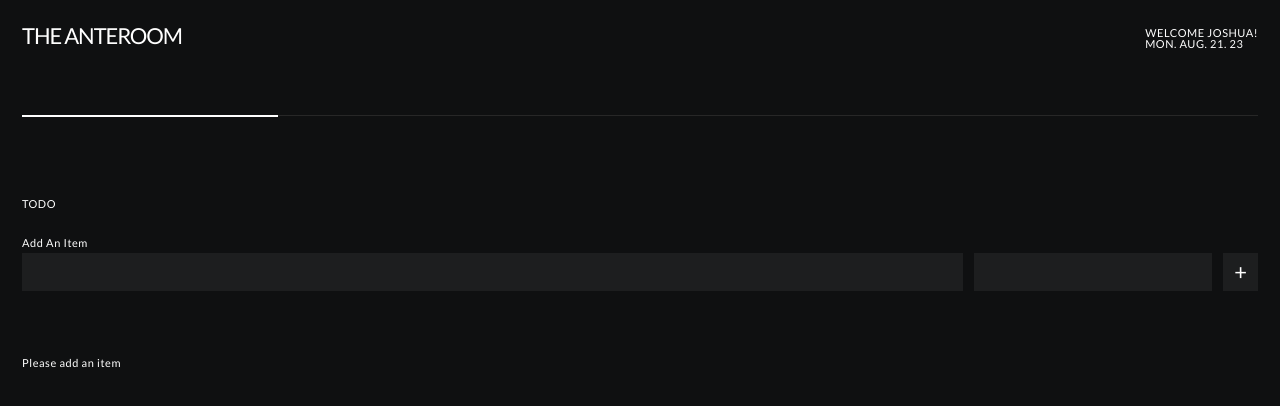
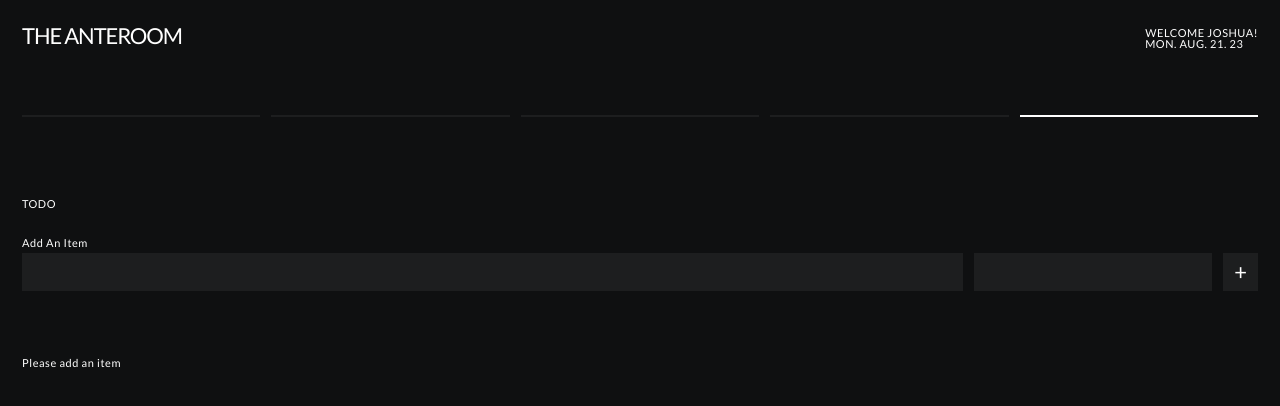
Before and after one commit to JoshuaIsADev/The-Anteroom-v2, a React (Create React App) app: page / in a window 1280 px wide. Shown: the top 406 px of the page. Built offline with nearby package versions, Linux system fonts and the light colour scheme.

Commit message:
changed nav scrolling to buttons instead for better functionality

```diff
--- a/src/components/Navbar.js
+++ b/src/components/Navbar.js
@@ -1,41 +1,33 @@
 import { useState, useEffect } from 'react';
 import '../index.css';
 
-function Scroller() {
-  const initialLeftPercentage =
-    parseFloat(sessionStorage.getItem('leftPercentage')) || 25;
-  const [scrollLeftPercentage, setScrollLeftPercentage] = useState(
-    initialLeftPercentage
+function NavIndicator() {
+  const slide = 5;
+
+  return (
+    <>
+      <button
+        className={`nav-indicator ${slide == 1 ? 'nav-indicator-active' : ''}`}
+      ></button>
+      <button
+        className={`nav-indicator ${slide == 2 ? 'nav-indicator-active' : ''}`}
+      ></button>
+      <button
+        className={`nav-indicator ${slide == 3 ? 'nav-indicator-active' : ''}`}
+      ></button>
+      <button
+        className={`nav-indicator ${slide == 4 ? 'nav-indicator-active' : ''}`}
+      ></button>
+      <button
+        className={`nav-indicator ${slide == 5 ? 'nav-indicator-active' : ''}`}
+      ></button>
+    </>
   );
-
-  const handleScroll = () => {
-    const scrollPosition = window.scrollX;
-    const containerWidth =
-      document.documentElement.scrollWidth - window.innerWidth;
-    const newLeftPercentage = (scrollPosition / containerWidth) * 75;
-    setScrollLeftPercentage(newLeftPercentage);
-    sessionStorage.setItem('leftPercentage', newLeftPercentage);
-  };
-
-  useEffect(() => {
-    window.addEventListener('scroll', handleScroll);
-    return () => {
-      window.removeEventListener('scroll', handleScroll);
-    };
-  }, []);
-
-  const hrIndicatorStyle = {
-    left: `${scrollLeftPercentage}%`,
-  };
-
-  return <hr className='hr-indicator' style={hrIndicatorStyle} />;
-
-  // )
 }
 
 function Navbar() {
   return (
-    <nav className='container nav-app'>
+    <nav className='nav-app'>
       <div className='nav-title'>
         <h1>The Anteroom</h1>
         <div>
@@ -44,9 +36,9 @@ function Navbar() {
         </div>
       </div>
       <div className='nav-scroller'>
-        <Scroller />
         {/* <hr className='hr-indicator' /> */}
-        <hr className='hr-slider' />
+        {/* <hr className='hr-slider' /> */}
+        <NavIndicator />
       </div>
     </nav>
   );
--- a/src/index.css
+++ b/src/index.css
@@ -11,6 +11,7 @@ html {
 }
 
 body {
+  width: 100vw;
 }
 
 h1 {
@@ -35,6 +36,7 @@ h3 {
   letter-spacing: 0;
   line-height: 1rem;
 }
+
 h4 {
   font-size: 1.8rem;
   font-weight: 700;
@@ -111,7 +113,7 @@ hr {
   color: #fff;
   background-color: #fff;
   position: absolute;
-  margin-left: 2rem;
+
   margin-right: 2rem;
   top: 10.45rem;
 }
@@ -129,9 +131,8 @@ hr {
 
 .nav-app {
   position: fixed;
-  top: 0;
-  left: 0;
   padding: 2rem;
+  width: 100vw;
 }
 
 .nav-title {
@@ -139,6 +140,22 @@ hr {
   justify-content: space-between;
   align-items: flex-end;
   margin-bottom: 6rem;
+}
+
+.nav-scroller {
+  display: flex;
+  flex-direction: row;
+  gap: 1rem;
+  justify-content: space-between;
+}
+
+.nav-indicator {
+  height: 0.2rem;
+  width: 20%;
+}
+
+.nav-indicator-active {
+  background-color: #fff;
 }
 
 .button-delete {
@@ -234,13 +251,16 @@ input[type='checkbox']:checked + .checkbox::after {
 /* test */
 .snaps-inline {
   scroll-snap-type: inline mandatory;
-  scroll-padding-inline: 2rem;
+  /* scroll-padding-inline: 1rem; */
 }
 
 .snaps-inline > * {
   scroll-snap-align: start;
 }
 
-/* ::-webkit-scrollbar {
-  width: 1rem
-} */
+::-webkit-scrollbar,
+::-webkit-scrollbar-corner {
+  scroll-behavior: smooth;
+  scrollbar-width: none;
+  /* display: none; */
+}
```
